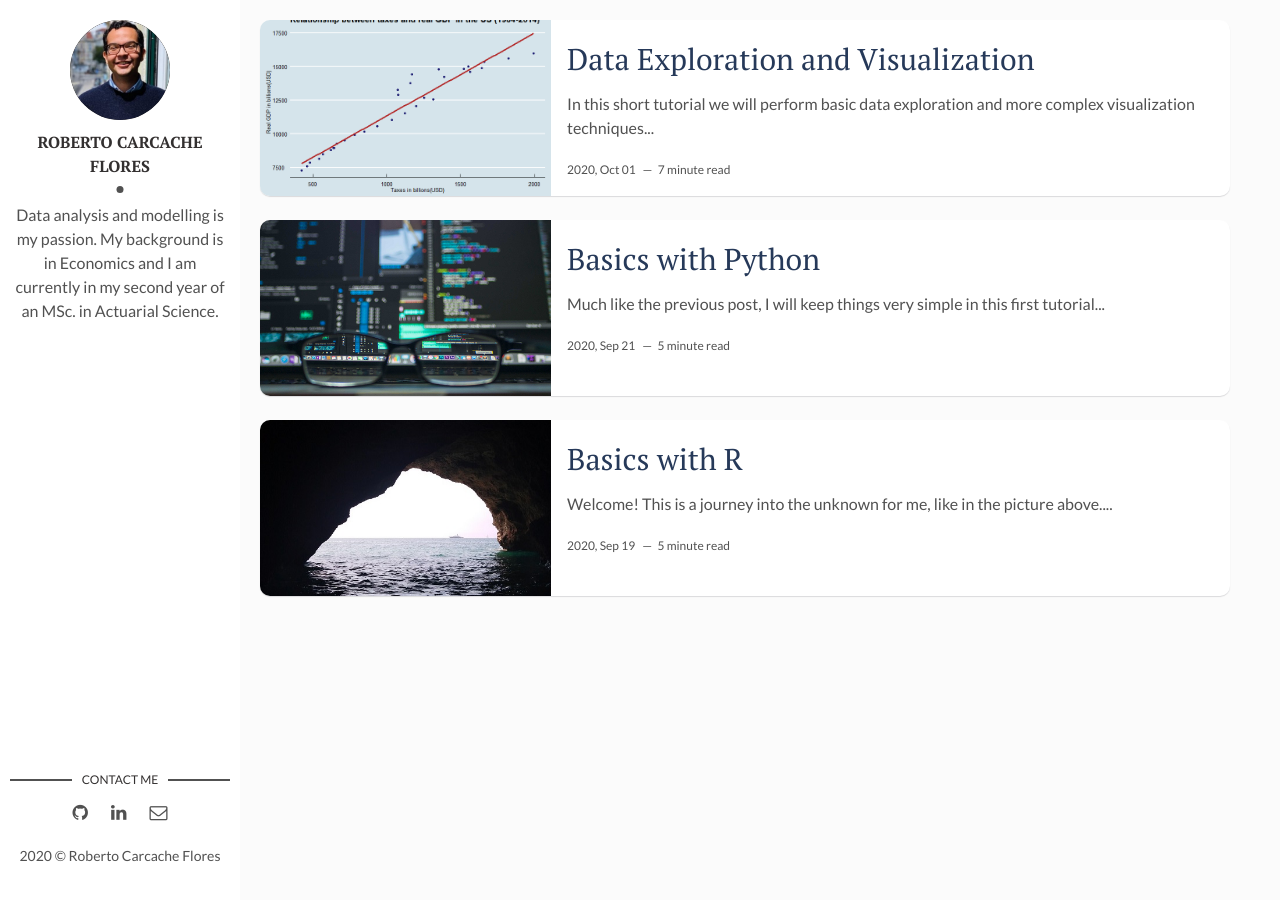
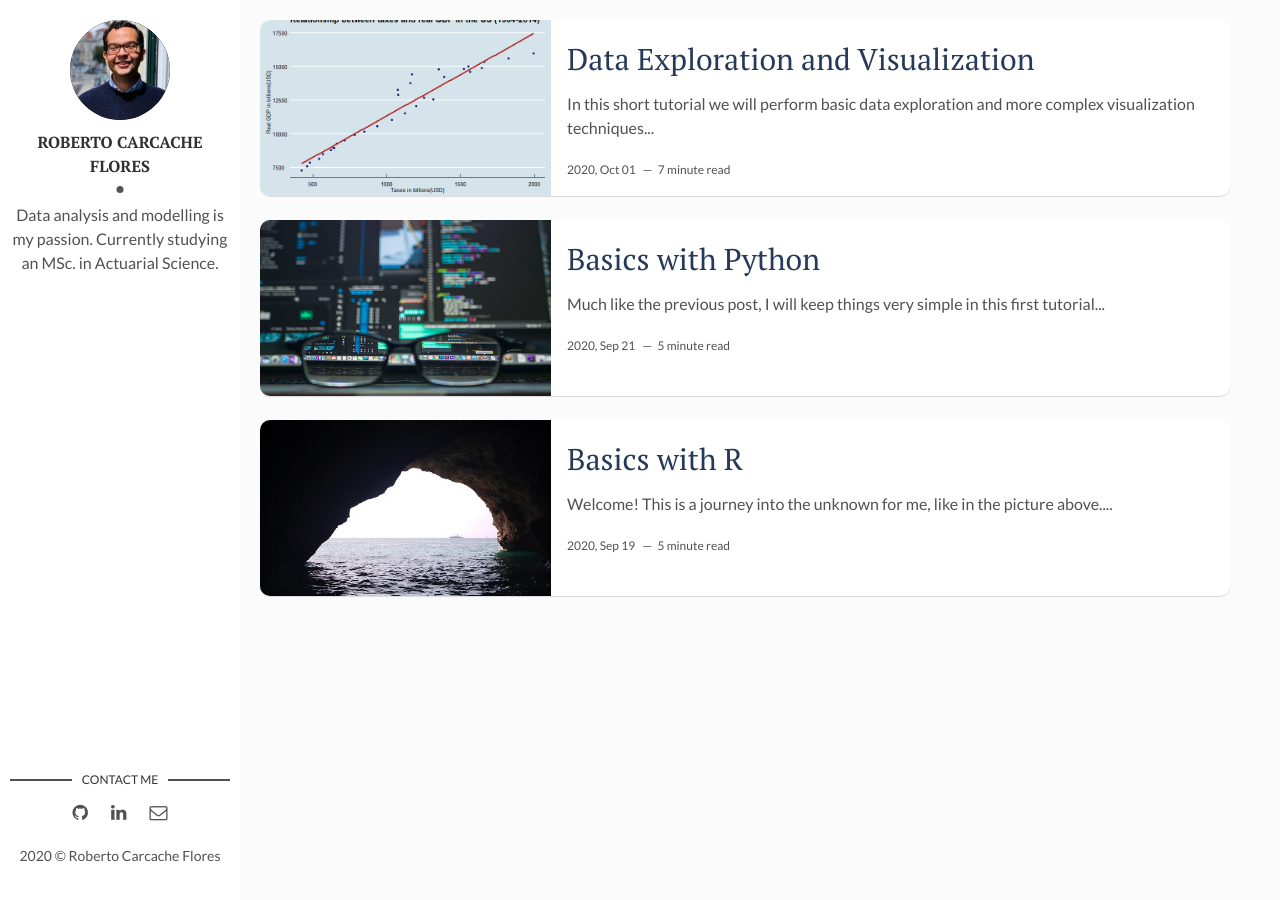
Before and after one commit to rcarcacheflores/Research, a Jekyll site: the page built from index.html, in a window 1280 px wide. Built offline with Jekyll 4.4.1, drawn with Linux system fonts in a browser that asks for light colours; the list of posts is cut into pages by our own code.

Commit message:
Update _config.yml

```diff
--- a/_config.yml
+++ b/_config.yml
@@ -9,7 +9,7 @@ url: "" # the base hostname & protocol for your site, e.g. http://example.com
 # Author Settings
 author: Roberto Carcache Flores # add your name
 author-img: rcf.jpg # add your photo
-about-author: Data analysis and modelling is my passion. My background is in Economics and I am currently in my second year of an MSc. in Actuarial Science.
+about-author: Data analysis and modelling is my passion. Currently studying an MSc. in Actuarial Science.
 social-github: rcarcacheflores # add your Github handle
 social-linkedin: roberto-carcache-flores-05b5711a6/
 social-email: rcarcacheflores@outlook.com
```
